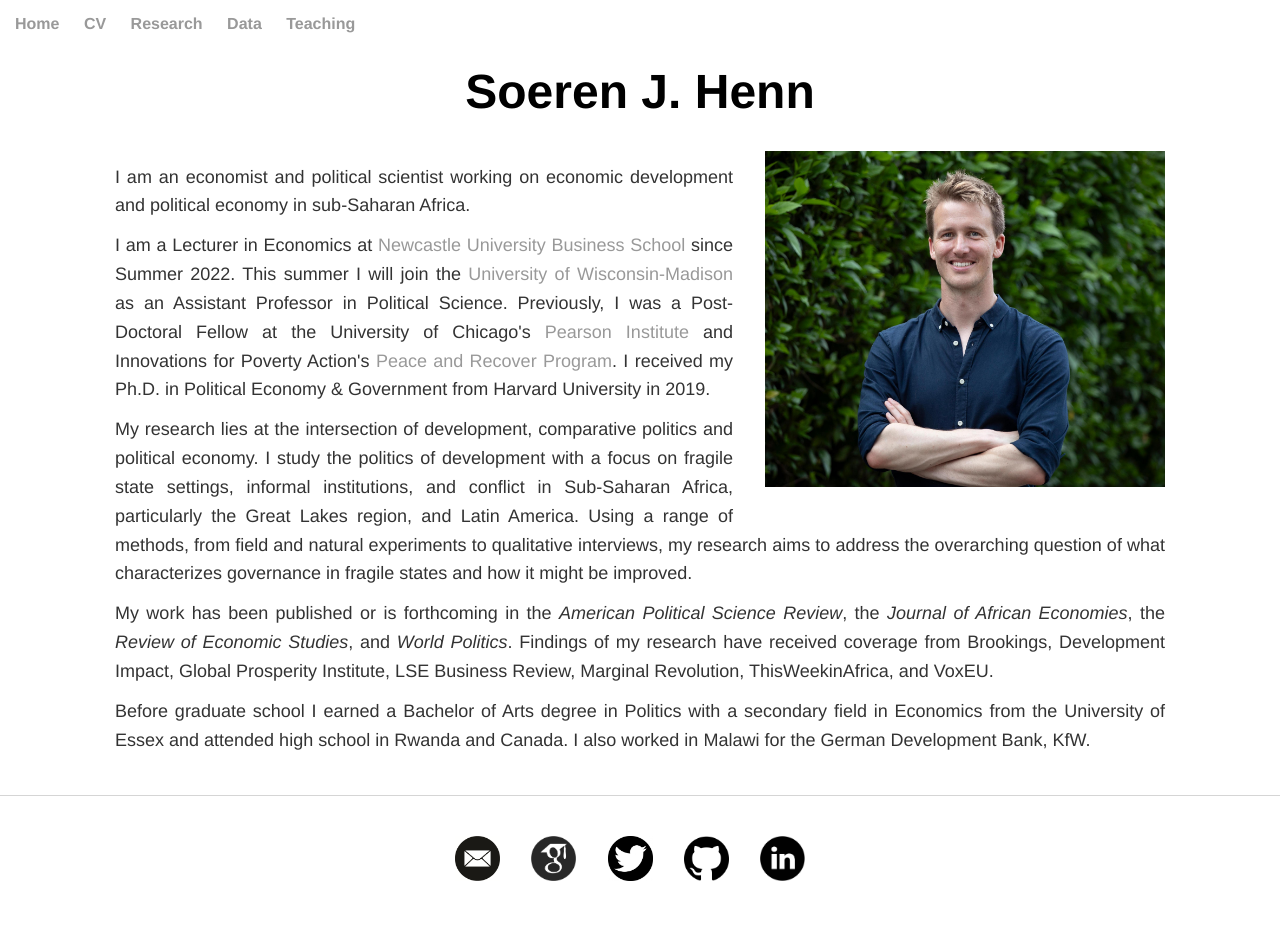
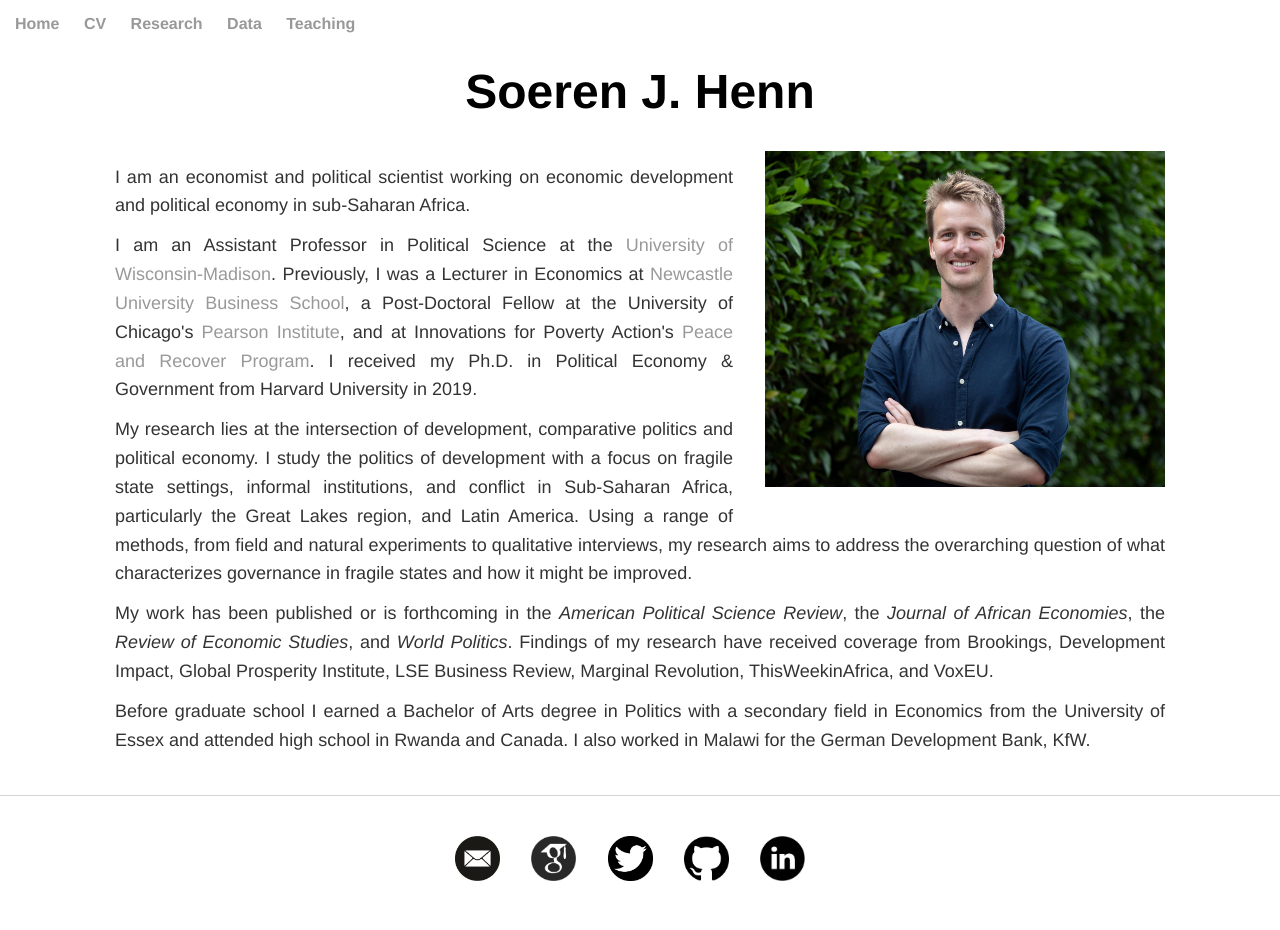
Before and after one commit to soeren-henn/soeren-henn.github.io, a Jekyll site: the page built from index.html, in a window 1280 px wide. Built offline with Jekyll 4.4.1, drawn with Linux system fonts in a browser that asks for light colours.

Commit message:
Update index.html

```diff
--- a/index.html
+++ b/index.html
@@ -14,7 +14,7 @@
 
 	<div class="biotext">
 		<p>I am an economist and political scientist working on economic development and political economy in sub-Saharan Africa.</p>
-		<p>I am a Lecturer in Economics at <a href="https://www.ncl.ac.uk/business/" target="_blank">Newcastle University Business School</a> since Summer 2022. This summer I will join the <a href="https://polisci.wisc.edu/" target="_blank">University of Wisconsin-Madison</a> as an Assistant Professor in Political Science. Previously, I was a Post-Doctoral Fellow at the University of Chicago's <a href="https://thepearsoninstitute.org" target="_blank">Pearson Institute</a> and Innovations for Poverty Action's <a href="https://www.poverty-action.org/program-area/peace-and-recovery" target="_blank">Peace and Recover Program</a>. I received my Ph.D. in Political Economy &#38 Government from Harvard University in 2019.</p>
+		<p>I am an Assistant Professor in Political Science at the <a href="https://polisci.wisc.edu/" target="_blank">University of Wisconsin-Madison</a>. Previously, I was a Lecturer in Economics at <a href="https://www.ncl.ac.uk/business/" target="_blank">Newcastle University Business School</a>, a Post-Doctoral Fellow at the University of Chicago's <a href="https://thepearsoninstitute.org" target="_blank">Pearson Institute</a>, and at Innovations for Poverty Action's <a href="https://www.poverty-action.org/program-area/peace-and-recovery" target="_blank">Peace and Recover Program</a>. I received my Ph.D. in Political Economy &#38 Government from Harvard University in 2019.</p>
 		<p>My research lies at the intersection of development, comparative politics and political economy. I study the politics of development with a focus on fragile state settings, informal institutions, and conflict in Sub-Saharan Africa, particularly the Great Lakes region, and Latin America. Using a range of methods, from field and natural experiments to qualitative interviews, my research aims to address the overarching question of what characterizes governance in fragile states and how it might be improved.</p>
 		<p>My work has been published or is forthcoming in the <i>American Political Science Review</i>, the <i>Journal of African Economies</i>, the <i>Review of Economic Studies</i>, and <i>World Politics</i>. Findings of my research have received coverage from Brookings, Development Impact, Global Prosperity Institute, LSE Business Review, Marginal Revolution, ThisWeekinAfrica, and VoxEU.</p>
 		<p>Before graduate school I earned a Bachelor of Arts degree in Politics with a secondary field in Economics from the University of Essex and attended high school in Rwanda and Canada. I also worked in Malawi for the German Development Bank, KfW. </p>
```
